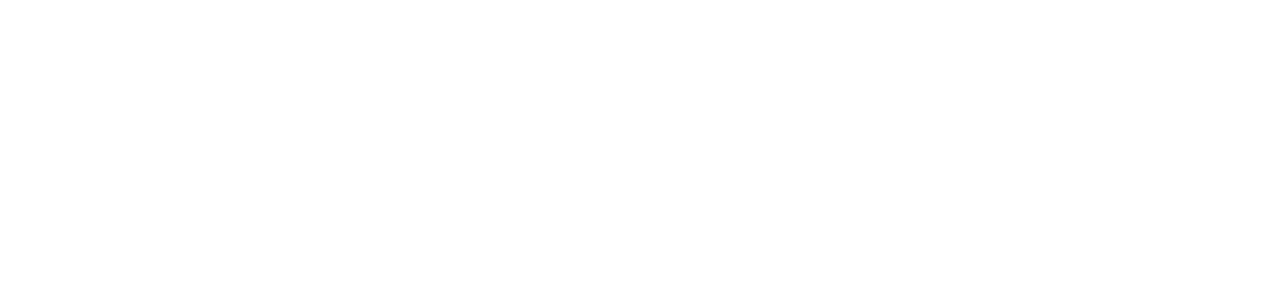
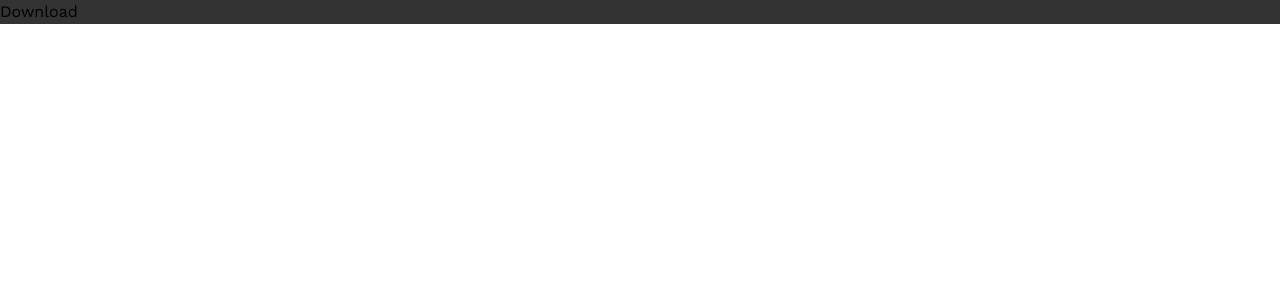
Before and after one commit to ricardoa23/resume-builder, a React (Vite) app: page / in a window 1280 px wide. Shown: the top 300 px of the page. Built offline with nearby package versions, Linux system fonts and the light colour scheme.

Commit message:
working on testing docx library

```diff
--- a/package.json
+++ b/package.json
@@ -12,12 +12,14 @@
   "dependencies": {
     "autoprefixer": "^10.4.15",
     "docx": "^8.2.2",
+    "file-saver": "^2.0.5",
     "postcss": "^8.4.30",
     "react": "^18.2.0",
     "react-dom": "^18.2.0",
     "tailwindcss": "^3.3.3"
   },
   "devDependencies": {
+    "@types/file-saver": "^2.0.7",
     "@types/react": "^18.2.15",
     "@types/react-dom": "^18.2.7",
     "@typescript-eslint/eslint-plugin": "^6.0.0",
--- a/src/App.tsx
+++ b/src/App.tsx
@@ -8,6 +8,7 @@
 import Education from './components/Education'
 import WorkHistory from './components/WorkHistory'
 import JobDetails from './components/JobDetails'
+import FileTester from './components/FileTester'
 
 function App() {
   const [selectedLevel, setSelectedLevel] = useState<string | null>(null);
@@ -31,6 +32,7 @@
        <WorkHistory />
       // <JobDetails / */}
 
+    <FileTester />
     </>
   )
 }
--- /dev/null
+++ b/src/components/FileTester.tsx
@@ -0,0 +1,21 @@
+import React from 'react'
+import { doc } from '../resume-templates/template-1'
+import { saveAs } from 'file-saver'
+import { Packer } from 'docx';
+
+
+const downloadFile = async () => {
+    const blob = await Packer.toBlob(doc);;
+    saveAs(blob, "example.docx");
+}
+
+
+const FileTester = () => {
+  return (
+    <>
+        <button onClick={downloadFile}>Download</button>
+    </>
+  )
+}
+
+export default FileTester
--- /dev/null
+++ b/src/resume-templates/template-1.ts
@@ -0,0 +1,12 @@
+import { Document, Packer, SectionType, Paragraph, TextRun } from "docx";
+
+
+ export const doc = new Document({
+    sections: [{
+children: [
+    new Paragraph({
+        children: [new TextRun("Hello World")],
+    })
+],
+    }],
+});
```
Also changed, not shown: 1 other file (tests, documents, lock files or other folders).
